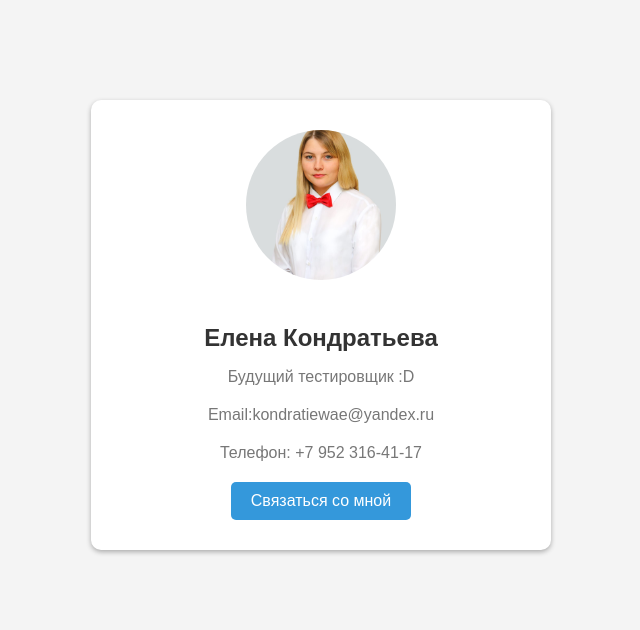
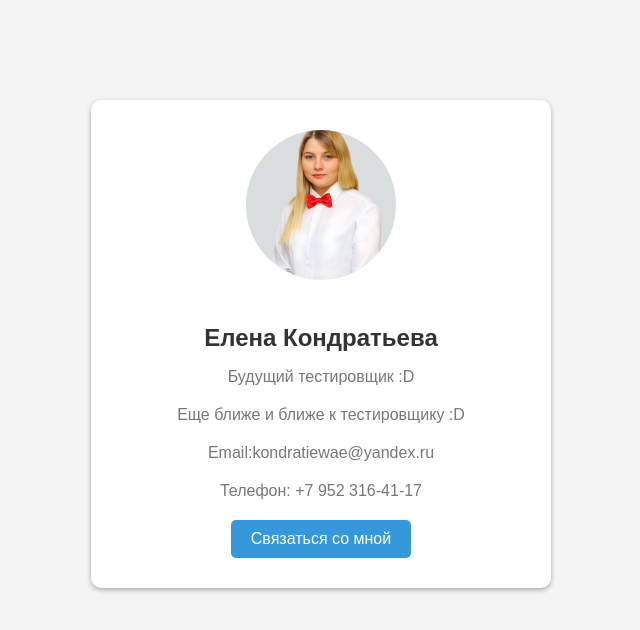
Before and after one commit to Elena19911/-HTML-CSS-, a plain HTML site: page index.html in a window 1280 px wide. Shown: the whole page, without its empty margins (319-959 px from the left). Drawn offline with Linux system fonts and the light colour scheme.

Commit message:
добавила параграф

```diff
--- a/index.html
+++ b/index.html
@@ -56,6 +56,7 @@
         <img src="фото.jpeg" alt="Елена Кондратьева">
         <h2>Елена Кондратьева</h2>
         <p>Будущий тестировщик :D</p>
+        <p>Еще ближе и ближе к тестировщику :D</p>
         <div class="contact">
             <p>Email:kondratiewae@yandex.ru </p>
             <p>Телефон: +7 952 316-41-17</p>
```
